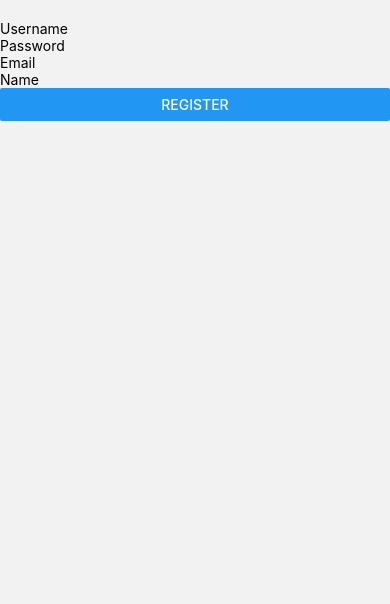
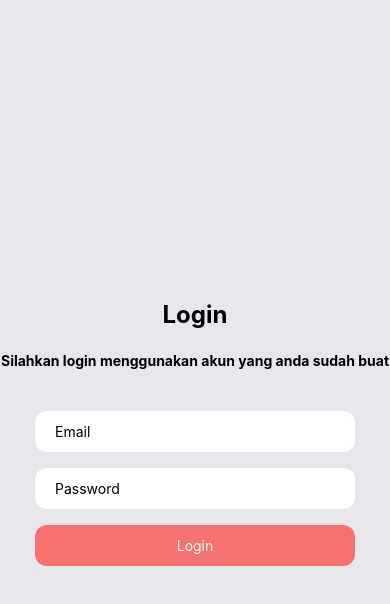
Before and after one commit to rajastra/mawakan, a React Native app: screen /Login in a window 390 px wide. Before the commit this address had no page. Shown: the top 604 px of the page. Built offline with nearby package versions, Linux system fonts and the light colour scheme.

Commit message:
update login and register styling

```diff
--- a/Base.js
+++ b/Base.js
@@ -5,6 +5,8 @@ import Home from "./components/stack/Home";
 import Cart from "./components/stack/Cart";
 import Detail from "./components/stack/Detail";
 import Register from "./components/stack/Register";
+import Login from "./components/stack/Login";
+import User from "./components/stack/User";
 
 const Stack = createNativeStackNavigator();
 const Base = () => {
@@ -31,11 +33,23 @@ const Base = () => {
           </>
         ) : (
           <>
+          <Stack.Screen
+          name="User"
+          component={User}
+          options={{ headerShown: false }}
+        />
+           <Stack.Screen
+            name="Login"
+            component={Login}
+            options={{ headerShown: false }}
+            />
+
             <Stack.Screen
               name="Register"
               component={Register}
               options={{ headerShown: false }}
             />
+
           </>
         )}
       </Stack.Navigator>
--- /dev/null
+++ b/components/stack/Login.js
@@ -0,0 +1,36 @@
+import { View, Text, TextInput, Pressable } from "react-native";
+import React from "react";
+
+const Login = () => {
+  const [password, setPassword] = React.useState("");
+  const [email, setEmail] = React.useState("");
+  return (
+    <View className="flex-1 pt-5 justify-center items-center bg-gray-200">
+      <Text className="text-2xl font-bold mb-5">Login</Text>
+      <Text className="text-sm font-bold mb-10">
+        Silahkan login menggunakan akun yang anda sudah buat
+      </Text>
+      <View className="flex w-80 gap-4">
+      <TextInput
+          className="px-5 py-3 bg-white rounded-xl"
+          placeholder="Email"
+          onChangeText={setEmail}
+          value={email}
+        />
+        <TextInput
+          className="px-5 py-3 bg-white rounded-xl"
+          placeholder="Password"
+          onChangeText={setPassword}
+          value={password}
+        />
+        <Pressable>
+          <Text className="text-white bg-red-400 rounded-xl px-5 py-3 text-center">
+            Login
+          </Text>
+        </Pressable>
+      </View>
+    </View>
+  );
+};
+
+export default Login;
--- a/components/stack/Register.js
+++ b/components/stack/Register.js
@@ -1,11 +1,7 @@
-import { View, Text, TextInput, Button } from "react-native";
+import { View, Text, TextInput, Button, Pressable } from "react-native";
 import React from "react";
 
 const Register = () => {
-  // user":"rajastra",
-  //  "password":"raja12345",
-  //  "email": "rajasaputera@gmail.com",
-  //  "name":"raja saputera"
   const [username, setUsername] = React.useState("");
   const [password, setPassword] = React.useState("");
   const [email, setEmail] = React.useState("");
@@ -36,20 +32,28 @@ const Register = () => {
   };
 
   return (
-    <View className="flex-1 pt-5">
+    <View className="flex-1 pt-5 justify-center items-center bg-gray-200">
+      <Text className="text-2xl font-bold mb-5">Register</Text>
+      <Text className="text-sm font-bold mb-10">Selamat datang di aplikasi makawan</Text>
+      <View className="flex w-80 gap-4">
       <TextInput
+       className="px-5 py-3 bg-white rounded-xl"
         placeholder="Username"
         onChangeText={setUsername}
         value={username}
       />
       <TextInput
+      className="px-5 py-3 bg-white rounded-xl"
         placeholder="Password"
         onChangeText={setPassword}
         value={password}
       />
-      <TextInput placeholder="Email" onChangeText={setEmail} value={email} />
-      <TextInput placeholder="Name" onChangeText={setName} value={name} />
-      <Button title="Register" onPress={submitHandler} />
+      <TextInput className="px-5 py-3 bg-white rounded-xl" placeholder="Email" onChangeText={setEmail} value={email} />
+      <TextInput className="px-5 py-3 bg-white rounded-xl" placeholder="Name" onChangeText={setName} value={name} />
+      <Pressable>
+        <Text className="text-white bg-red-400 rounded-xl px-5 py-3 text-center">Register</Text>
+      </Pressable>
+      </View>
     </View>
   );
 };
--- /dev/null
+++ b/components/stack/User.js
@@ -0,0 +1,30 @@
+import { View, Text, Pressable } from "react-native";
+import React from "react";
+
+const User = ({navigation}) => {
+  return (
+    <View className="flex-1 justify-center items-center">
+      <Text className="text-xl mb-10">Selamat datang di aplikasi makawan</Text>
+      <View className="flex flex-row gap-2">
+        <Pressable
+         // onpress navigate to login
+            onPress={() => navigation.navigate("Login")}
+        >
+          <Text className="text-black bg-white px-5 py-3 text-center w-40">
+            Login
+          </Text>
+        </Pressable>
+        <Pressable
+         // onpress navigate to register
+            onPress={() => navigation.navigate("Register")}
+        >
+          <Text className="text-black bg-white px-5 py-3 text-center w-40">
+            Register
+          </Text>
+        </Pressable>
+      </View>
+    </View>
+  );
+};
+
+export default User;
```
